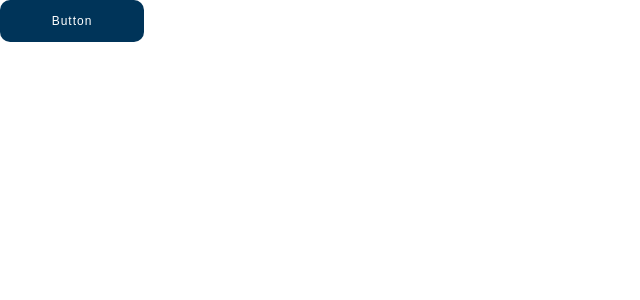
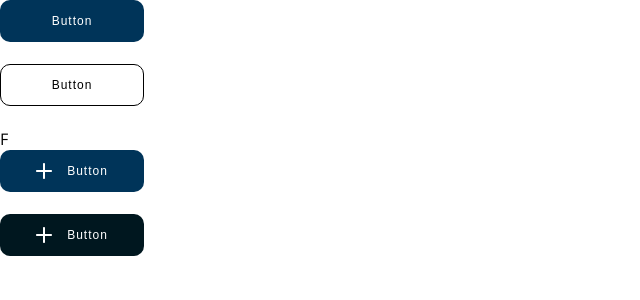
Before and after one commit to kanatbkeeep/diploma, a React (Create React App) app: page / in a window 1280 px wide. Shown: the top 300 px of the page, without its empty margins (0-640 px from the left). Built offline with nearby package versions, Linux system fonts and the light colour scheme.

Commit message:
Buttons final

```diff
--- a/src/App.tsx
+++ b/src/App.tsx
@@ -1,13 +1,32 @@
 import React from 'react';
 import './App.css';
 import './style/common.scss';
-import { store } from './store/store'
-import { Provider } from 'react-redux'
+import {store} from './store/store'
+import {Provider} from 'react-redux'
 import Button from './components/Button/Button'
+
 function App() {
     return (
         <Provider store={store}>
             <Button
+                type={'primaryButton'}
+                label={'Button'}
+            />
+            <br/>
+            <br/>
+            <Button
+                type={'secondaryButton'}
+                label={'Button'}
+            />
+            <br/>
+            <br/>F
+            <Button
+                type={'primaryButtonAdd'}
+                label={'Button'}
+            />
+            <br/>
+            <Button
+                type={'secondaryButtonAdd'}
                 label={'Button'}
             />
         </Provider>
--- a/src/components/Button/Button.tsx
+++ b/src/components/Button/Button.tsx
@@ -1,10 +1,17 @@
 import React from "react";
+import Plus from '../../assets/icon/plus.svg'
 
 const Button = (props: any) => {
+    //типы которые возможны primaryButton, secondaryButton
+    //типы с плюсом primaryButtonAdd, secondaryButtonAdd
     let classname: string = props.type;
     return (
         <>
-            <button type="button" className={`${classname? classname : 'primaryButton'} ${props.className}`} onClick={props.onClick} disabled={props.disabled}>{props.label}</button>
+            <button type="button" className={`${classname ? classname : 'primaryButton'} ${props.className}`}
+                    onClick={props.onClick}
+                    disabled={props.disabled}>{classname === 'primaryButtonAdd' || classname === 'secondaryButtonAdd' ? <>
+                <img src={Plus} alt={'icon'}/> {props.label}</> : props.label}
+            </button>
         </>
     )
 }
--- a/src/style/common.scss
+++ b/src/style/common.scss
@@ -10,6 +10,13 @@ $primary-color-light-blue: #00A8E8;
   height: 42px;
   border: none;
   letter-spacing: 1px;
+  transition: all .3s;
+}
+
+%centralized {
+  display: flex;
+  justify-content: center;
+  align-items: center;
 }
 
 body {
@@ -19,6 +26,100 @@ body {
 
 .primaryButton {
   background-color: $primary-color-dark-blue;
+  @extend %button;
+}
+
+.primaryButton:hover {
+  background-color: #406782;
+  @extend %button;
+}
+
+.primaryButton:active {
+  background-color: $primary-color-blue;
+  @extend %button;
+}
+
+.primaryButton:disabled {
+  background-color: #BFCCD6;
+  @extend %button;
+}
+
+.secondaryButton {
+  background-color: #ffffff;
+  @extend %button;
+  border: solid 1px #000000;
+  color: #000000;
+}
+
+.secondaryButton:hover {
+  background-color: #ffffff;
+  @extend %button;
+  border: solid 1px #808B8F;
+  color: #808B8F;
+}
+
+.secondaryButton:active {
+  background-color: #ffffff;
+  @extend %button;
+  border: solid 1px $primary-color-blue;
+  color: $primary-color-blue;
+}
+
+.secondaryButton:disabled {
+  background-color: #ffffff;
+  @extend %button;
+  border: solid 1px #BFC5C7;
+  color: #BFC5C7;
+}
+
+.primaryButtonAdd {
+  background-color: $primary-color-dark-blue;
+  @extend %button;
+  @extend %centralized;
+}
+
+.primaryButtonAdd img, .secondaryButtonAdd img {
+  margin-right: 15px;
+}
+
+.primaryButtonAdd:hover {
+  background-color: #406782;
+  @extend %button;
+}
+
+.primaryButtonAdd:active {
+  background-color: $primary-color-blue;
+  @extend %button;
+}
+
+.primaryButtonAdd:disabled {
+  background-color: #BFCCD6;
+  @extend %button;
+}
+
+.secondaryButtonAdd {
+  background-color: #00171F;
+  @extend %button;
+  @extend %centralized;
+}
+
+.secondaryButtonAdd:hover {
+  background-color: #405157;
+  @extend %button;
+}
+
+.secondaryButtonAdd:active {
+  background-color: #808B8F;
+  @extend %button;
+}
+
+.secondaryButtonAdd:focus {
+  background-color: #808B8F;
+  @extend %button;
+}
+
+.secondaryButtonAdd:disabled {
+  background-color: #BFC5C7;
   @extend %button;
 }
 
```
Also changed, not shown: src/assets/icon/plus.svg (added). Lines whose indentation alone changed are shown as unchanged.
